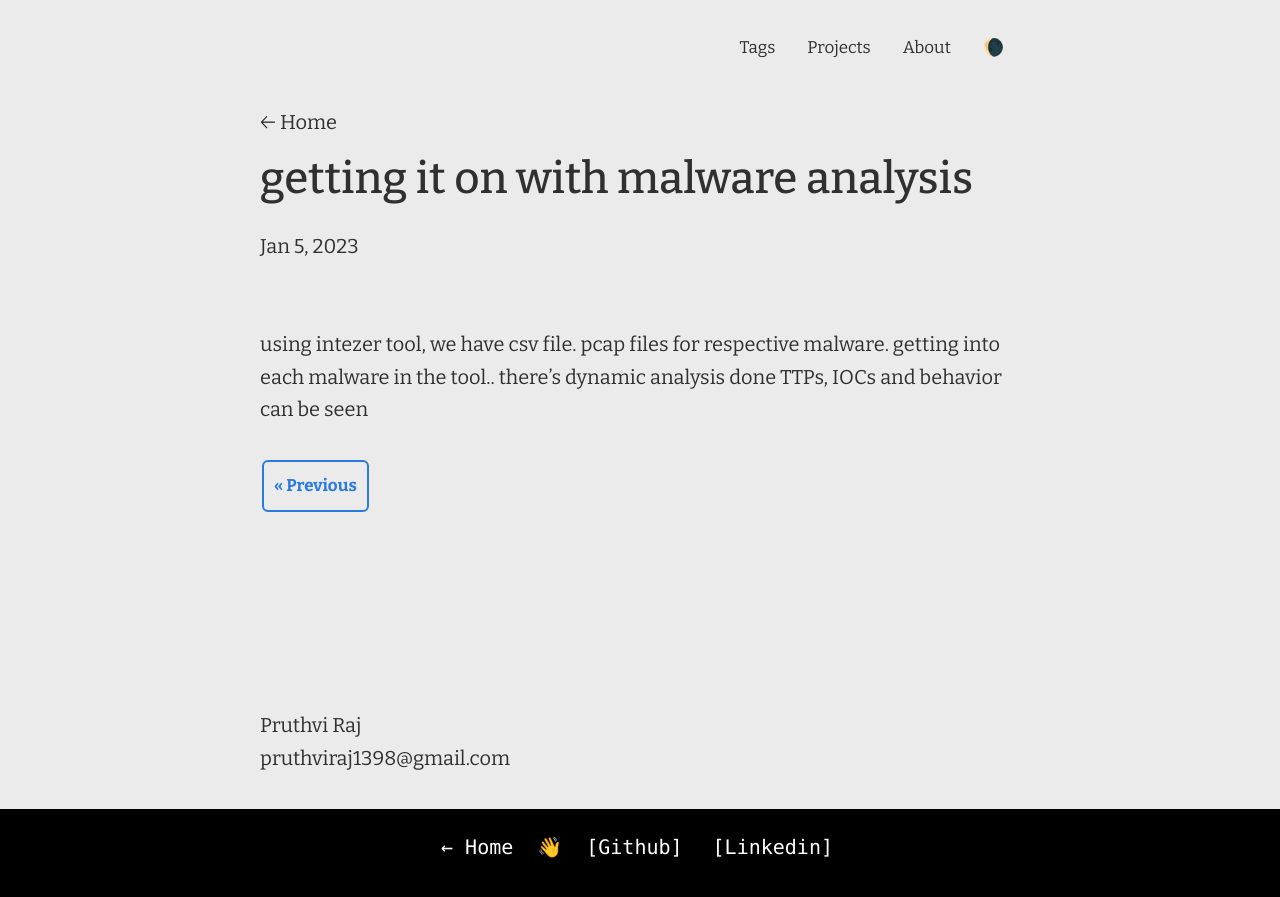
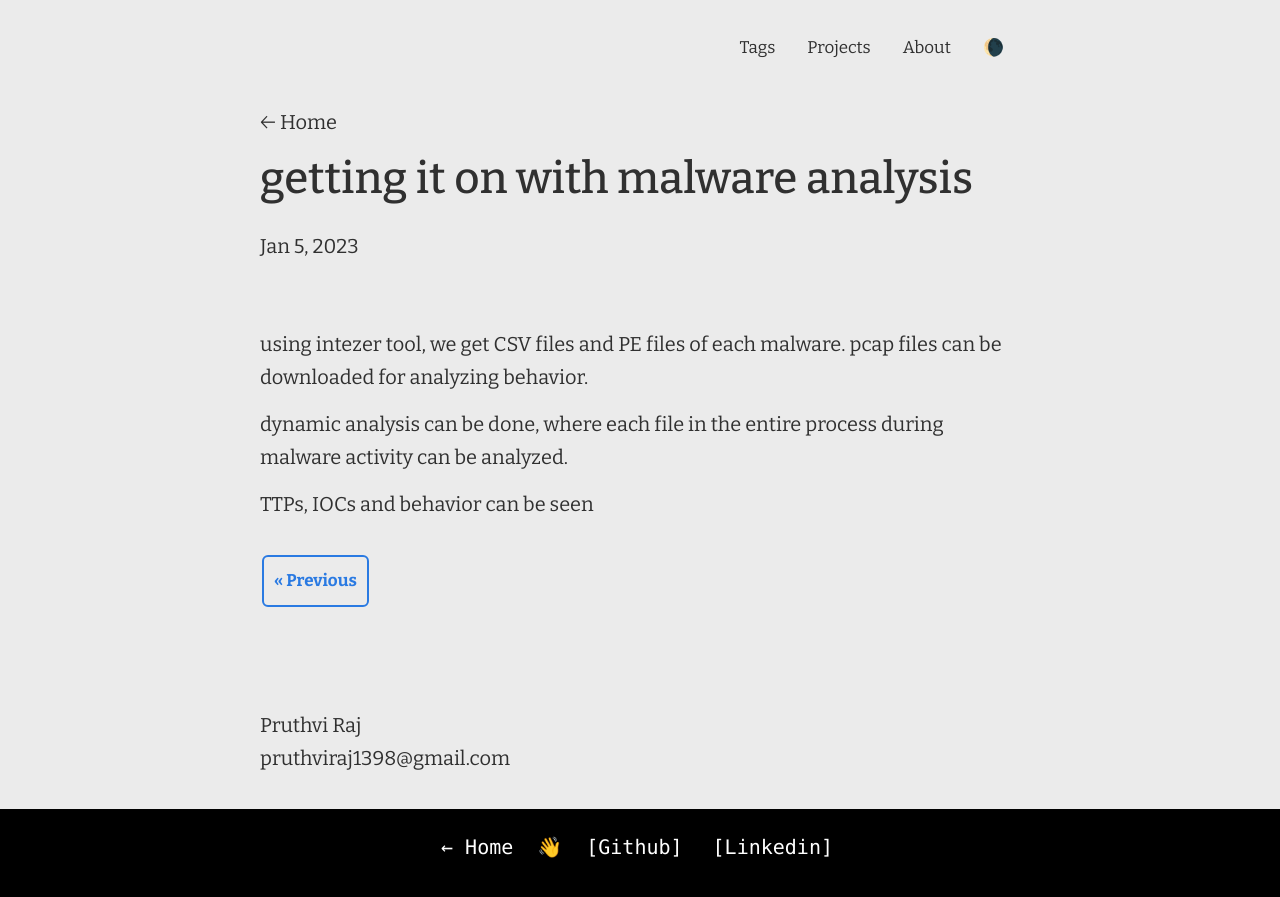
Before and after one commit to pruthvirajbhat/website-portfolio-old-uno, a Jekyll site: the page built from _posts/2022/10Oct/2022-10-10-malware-analysis.md, in a window 1280 px wide. Shown: the top 897 px of the page. Built offline with Jekyll 4.4.1, drawn with Linux system fonts in a browser that asks for light colours.

Commit message:
malware analysis v0.3

```diff
--- a/_posts/2022/10Oct/2022-10-10-malware-analysis.md
+++ b/_posts/2022/10Oct/2022-10-10-malware-analysis.md
@@ -6,7 +6,8 @@ tags: [malware analysis]
 date: 05-01-2023
 pdate: -01-2023
 ---
-using intezer tool, we have csv file.
-pcap files for respective malware.
-getting into each malware in the tool.. there's dynamic analysis done
+using intezer tool, we get CSV files and PE files of each malware. pcap files can be downloaded for analyzing behavior.
+
+dynamic analysis can be done, where each file in the entire process during malware activity can be analyzed.
+
 TTPs, IOCs and behavior can be seen
```
